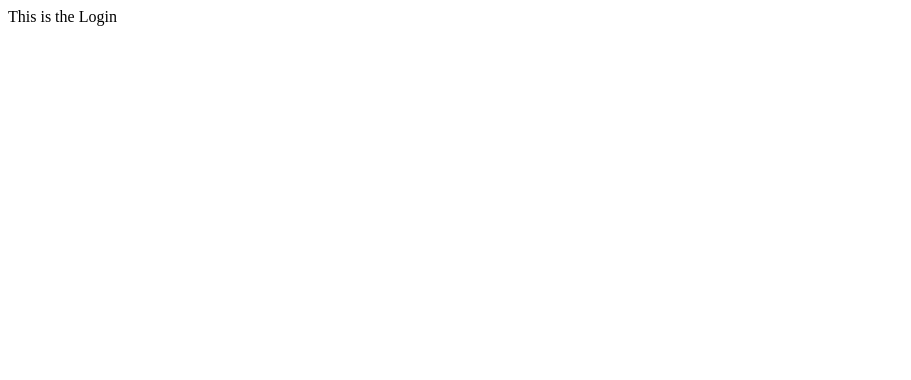
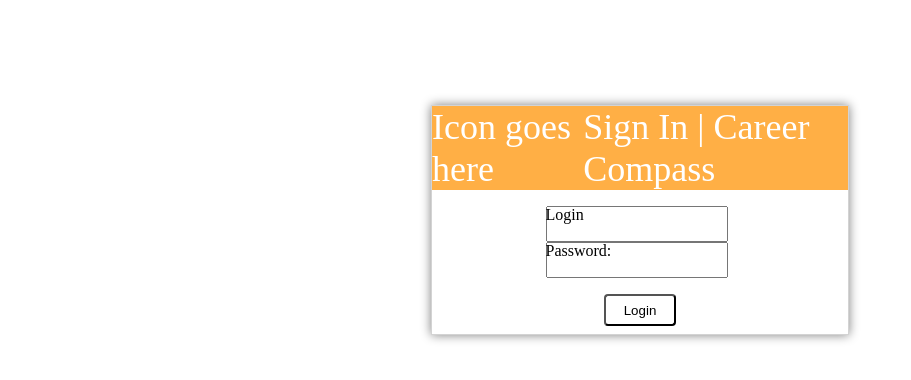
Before and after one commit to rpet064/career_compass, a Next.js app: page / in a window 1280 px wide. Shown: the top 380 px of the page, without its empty margins (0-911 px from the left). Built offline with nearby package versions, Linux system fonts and the light colour scheme.

Commit message:
Begin implementing login page styling
Implement css for login page and colours across the application
Begin implementation of html elements

```diff
--- a/app/components/Login.tsx
+++ b/app/components/Login.tsx
@@ -1,5 +1,31 @@
+import styles from "../styles/login.module.css";
+import colours from "../styles/colour.module.css";
+
 export default function Login() {
  return (
-    <div>This is the Login</div>
+   <div className={`${styles.loginContainer} ${colours.grayBorder}`}>
+       {/* Header */}
+      <div className={`${styles.header} ${colours.orangeBackground}`}>
+         <div>Icon goes here</div>
+         <span>Sign In  |  Career Compass</span>
+      </div>
+
+      {/* Body */}
+      <div className={styles.body}>
+         <div>
+            <span className={styles.inputLabel}>Login</span>
+            <input></input>
+         </div>
+         <div>
+            <span className={styles.inputLabel}>Password:</span>
+            <input></input>
+         </div>
+      </div>
+
+       {/* Footer */}
+       <div className={styles.footer}>
+       <button className={styles.loginButton}>Login</button>
+      </div>
+   </div>
  );
 }
--- a/app/layout.tsx
+++ b/app/layout.tsx
@@ -1,6 +1,6 @@
 import type { Metadata } from "next";
 import { Inter } from "next/font/google";
-import "./globals.css";
+import "./styles/globals.css";
 
 const inter = Inter({ subsets: ["latin"] });
 
--- /dev/null
+++ b/app/styles/colour.module.css
@@ -0,0 +1,9 @@
+.grayBorder{
+    border: 1px solid lightgray;
+    box-shadow: 0 0 10px gray;
+}
+
+.orangeBackground{
+    background-color: #FFAF45;
+    color: white;
+}
--- /dev/null
+++ b/app/styles/login.module.css
@@ -0,0 +1,51 @@
+.loginContainer{
+    display: flex;
+    flex-direction: column;
+    align-items: center;
+    width: 32.5%;
+    height: 27.5%;
+    padding-bottom: 0.5em;
+    position: absolute;
+    position: absolute;
+    top: 27.5%;
+    left: 50%;
+    transform: translate(-50%, -50%);
+}
+
+.loginContainer .header{
+    font-size: 2.25rem;
+    height: 50%;
+    width: 100%;
+    display: flex;
+    flex-direction: row;
+}
+
+.loginContainer .body{
+    padding: 1rem 0;
+    height: 60%;
+    width: 100%;
+    display: flex;
+    flex-direction: column;
+    align-items: center;
+}
+
+.loginContainer input{
+    width: 90%;
+    height: 1.5rem;
+    padding: 0.25rem;
+}
+
+.inputLabel{
+    position: absolute;
+}
+
+.loginContainer .footer{
+    height: 20%;
+}
+
+.loginContainer button{
+    width: 4.5rem;
+    height: 2rem;
+    border-radius: 0.25rem;
+    background: transparent;
+}
```
